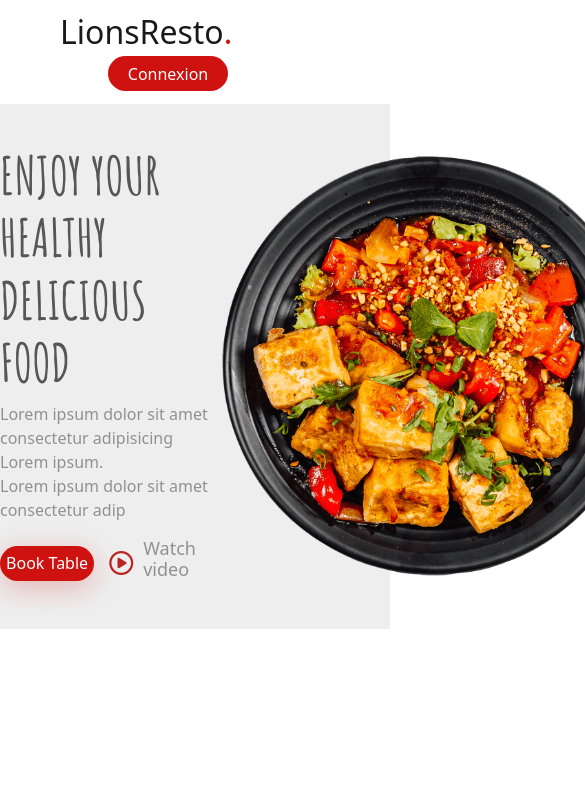
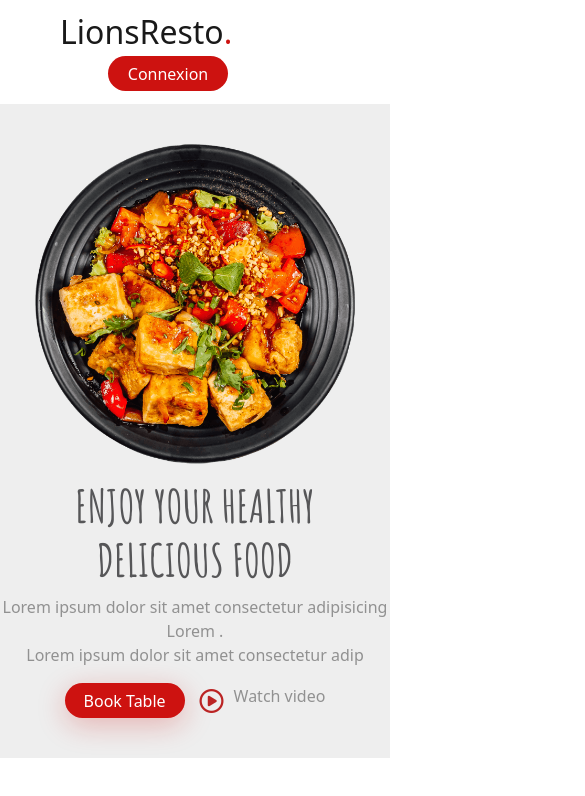
Before and after one commit to RaihanaAm/lionsresto, a website: page index.html in a window 390 px wide. Shown: the top 796 px of the page, 585 px wide, since content can reach past the window. Drawn offline with nearby package versions, Linux system fonts and the light colour scheme.

```diff
--- a/index.html
+++ b/index.html
@@ -81,7 +81,7 @@
         <div class="">
             <div class="home-text">
                 <h1> ENJOY YOUR HEALTHY <br> DELICIOUS FOOD</h1>
-                <p> Lorem ipsum dolor sit amet consectetur adipisicing Lorem ipsum. <br> Lorem ipsum dolor sit amet
+                <p> Lorem ipsum dolor sit amet consectetur adipisicing Lorem . <br> Lorem ipsum dolor sit amet
                     consectetur adip</p>
             </div>
             <div class="video ">
--- a/src/sass/module/_allmodules.scss
+++ b/src/sass/module/_allmodules.scss
@@ -1,3 +1,3 @@
 @import "./home/_main";
 @import "./home/tablet";
-@import "./home/_footer";
+@import "./home/mobile";
--- a/src/sass/module/home/_main.scss
+++ b/src/sass/module/home/_main.scss
@@ -126,6 +126,10 @@
             margin-right: 15px;
             box-shadow:  #cd131043 0px 7px 29px 0px;
         }
+        button:hover{
+            background-color: #b4120f;
+
+        }
         h6{
             font-size: 18px;
             color:#919191;
--- /dev/null
+++ b/src/sass/module/home/_mobile.scss
@@ -0,0 +1,36 @@
+// ************** mobile
+@media (min-width:375px) and (max-width:425px) {
+    .home {
+        display: flex;
+        flex-direction: column-reverse;
+
+        .image {
+            width: 320px;
+            height: 320px;
+        }
+
+        .home-text {
+            h1 {
+                margin-top: 15px;
+                text-align: center;
+                font-size: 45px;
+            }
+
+            p {
+                text-align: center;
+                font-size: 16px;
+            }
+        }
+
+        .video {
+            margin-top: 5px;
+            display: flex;
+            align-items: center;
+            justify-content: center;
+            h6{
+                font-size: 16px;
+            }
+        }
+    }
+
+}
```
Also changed, not shown: public/css/app.css, src/sass/module/home/_footer.scss (deleted), 1 other file.
